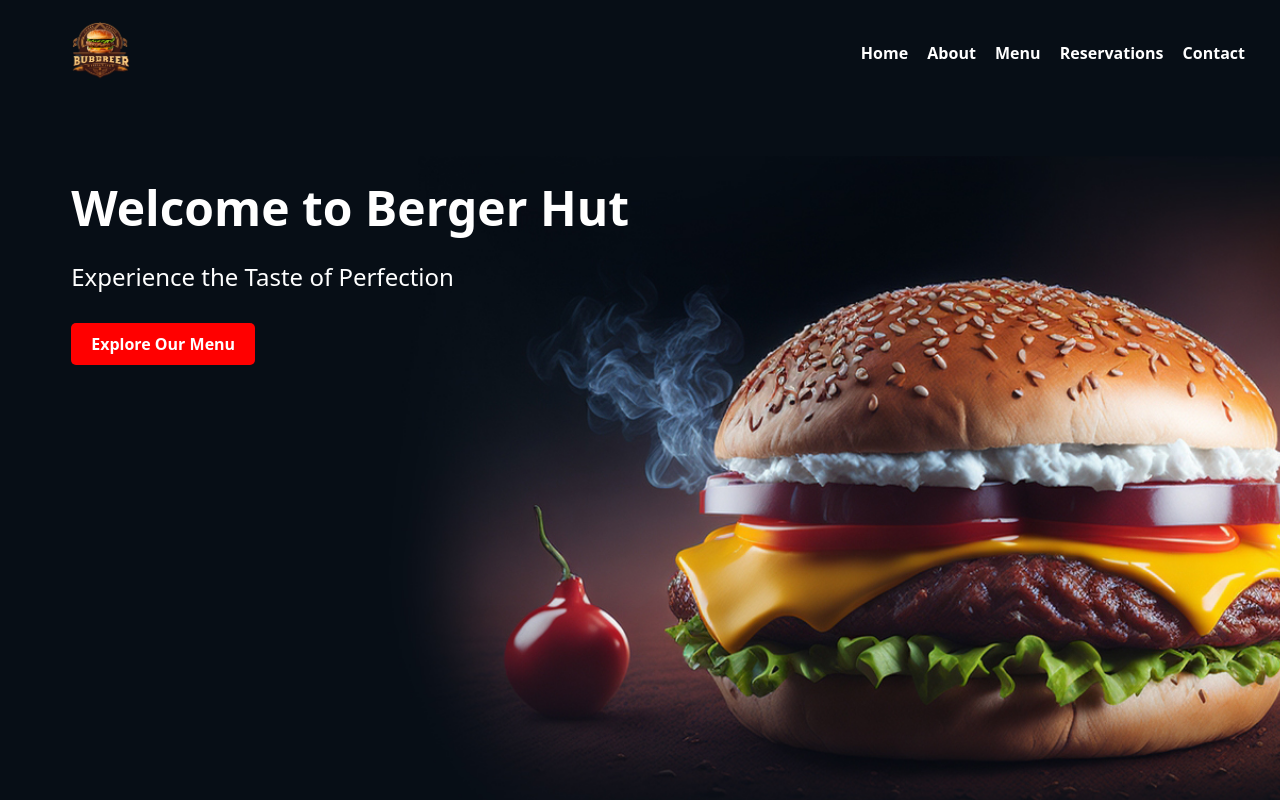
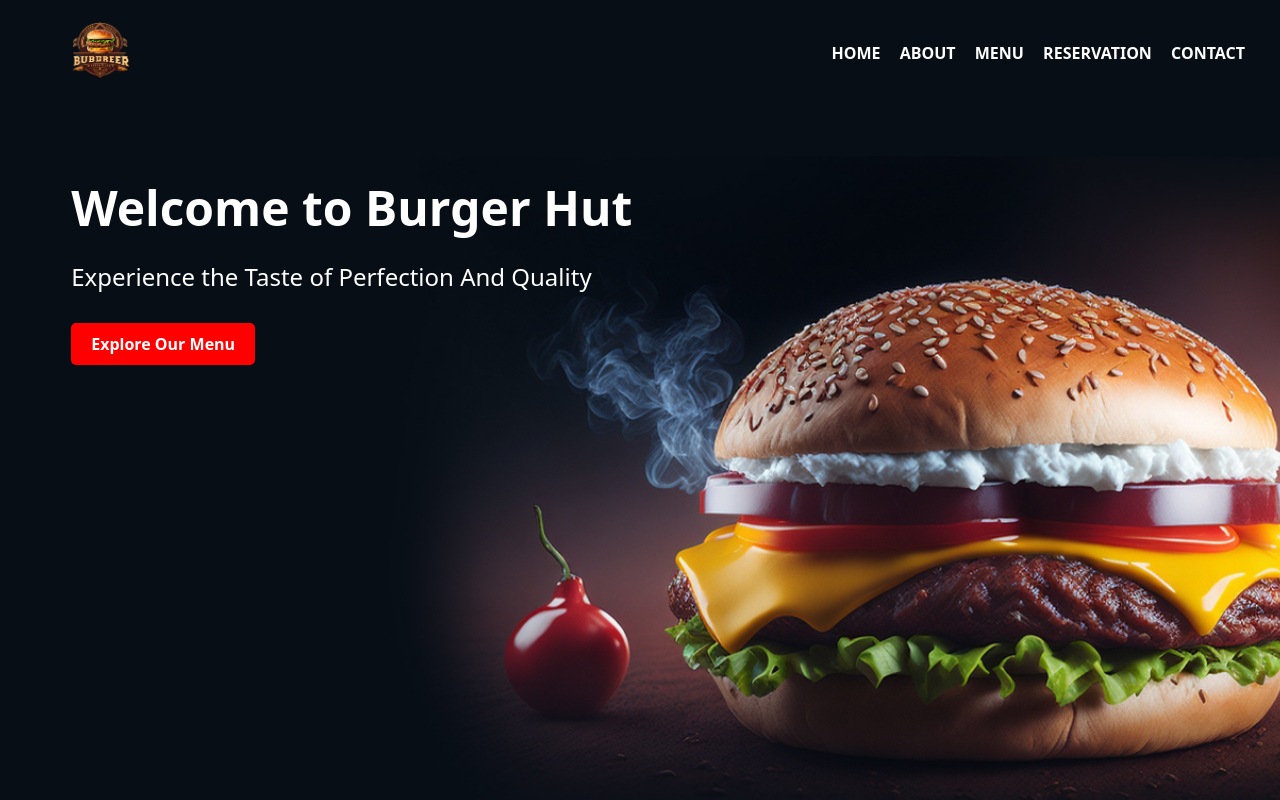
Before and after one commit to pich2004/pich2004.github.io, a plain HTML site: page index.htm in a window 1280 px wide. Shown: the top 800 px of the page. Drawn offline with Linux system fonts and the light colour scheme.

Commit message:
last update

```diff
--- a/index.htm
+++ b/index.htm
@@ -16,19 +16,19 @@
         </div>
         <nav>
             <ul>
-                <li><a href="#home">Home</a></li>
-                <li><a href="#about">About</a></li>
-                <li><a href="#menu">Menu</a></li>
-                <li><a href="#reservations">Reservations</a></li>
-                <li><a href="#contact">Contact</a></li>
+                <li><a href="#home">HOME</a></li>
+                <li><a href="#about">ABOUT</a></li>
+                <li><a href="#menu">MENU</a></li>
+                <li><a href="#reservations">RESERVATION</a></li>
+                <li><a href="#contact">CONTACT</a></li>
             </ul>
         </nav>
     </header>
 
     <section class="hero">
         <div class="hero-content">
-            <h1>Welcome to Berger Hut</h1>
-            <p>Experience the Taste of Perfection</p>
+            <h1>Welcome to Burger Hut</h1>
+            <p>Experience the Taste of Perfection And Quality</p>
             <a href="#menu" class="btn">Explore Our Menu</a>
         </div>
     </section>
@@ -88,12 +88,12 @@
         <div class="testimonial">
             <img src="customer1.jpg" alt="Customer 1">
             <p>"The burgers at Berger Hut are simply amazing! The flavors are rich, and the ingredients are always fresh. It's my go-to place whenever I'm craving a delicious meal."</p>
-            <h4>John Doe</h4>
+            <h4>Sovan Panha </h4>
         </div>
         <div class="testimonial">
             <img src="customer2.jpg" alt="Customer 2">
             <p>"Berger Hut never disappoints! The quality of their burgers and the friendly service make it a top-notch dining experience. I highly recommend it to all burger lovers!"</p>
-            <h4>Jane Smith</h4>
+            <h4>Chan Nita</h4>
         </div>
     </section>
 
@@ -165,7 +165,7 @@
                 <a href="#"><i class="fab fa-instagram"></i></a>
             </div>
         </div>
-        <p class="footer-text"> &copy; 2023 Berger Hut. All rights reserved.Test By Sak </p>
+        <p class="footer-text"> &copy; 2024 Burger Hut. All rights reserved.Test By Sak </p>
     </footer>
 
 
```
